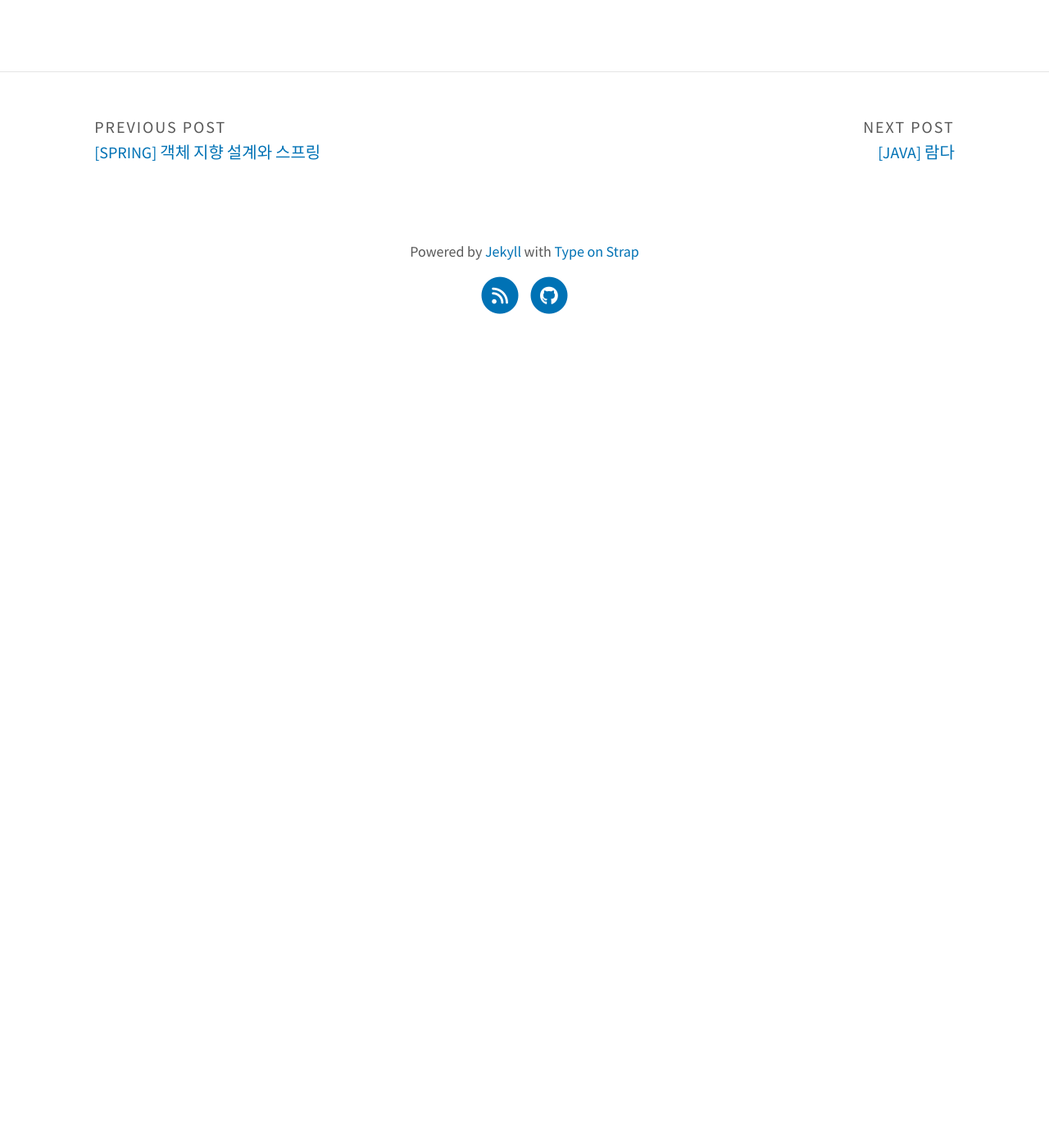
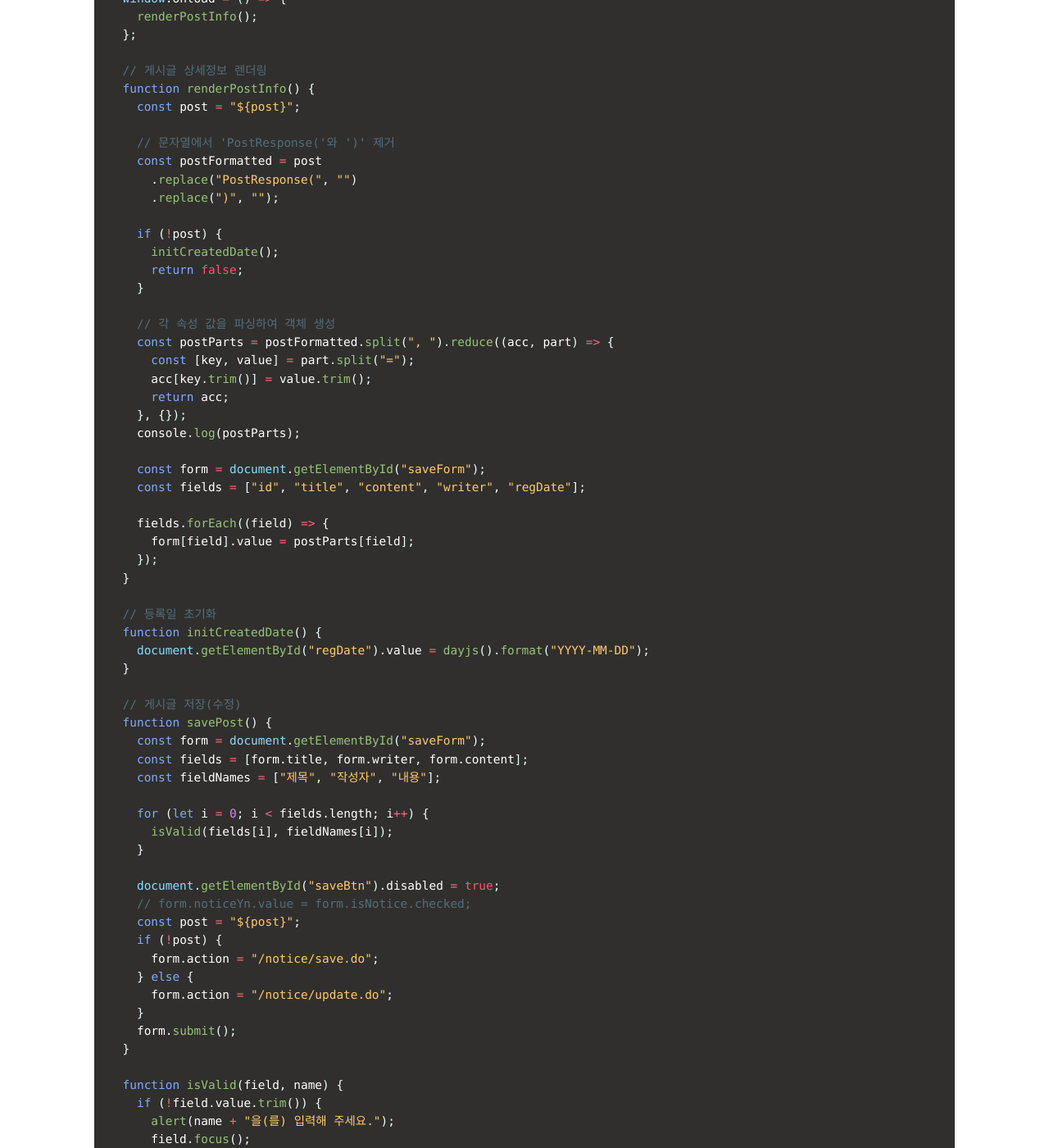
Before and after one commit to shkim00216/shkim00216.github.io, a Jekyll site: the page built from _posts/2024-09-23-springboot-board02.md, in a window 1280 px wide and 1400 px high, scrolled down 7165 px. Shown: the whole window at 82% size. Built offline with Jekyll 4.4.1, drawn with Linux system fonts in a browser that asks for light colours; some web fonts are replaced; a script that is not in the unit is left out; before the commit the page ends 7587 px from its top, so only the background shows below that; some of the changed text lies outside the part shown.

Commit message:
0926 수정

````diff
--- a/_posts/2024-09-23-springboot-board02.md
+++ b/_posts/2024-09-23-springboot-board02.md
@@ -308,6 +312,148 @@ public String openPostView(@RequestParam("id") final Long id, Model model) {
 
 - noticeInsert.jsp javascript 코드 오류 발생
 
+```jsp
+//noticeInsert.jsp
+<script src="https://cdnjs.cloudflare.com/ajax/libs/dayjs/1.11.13/dayjs.min.js"></script> //dayjs 라이브러리 추가
+<script src="https://cdnjs.cloudflare.com/ajax/libs/dayjs/1.11.13/plugin/customParseFormat.min.js"></script>
+<script>
+  dayjs.extend(dayjs_plugin_customParseFormat);
+</script>
+<script type="text/javascript">
+  window.onload = () => {
+    renderPostInfo();
+  };
+
+  // 게시글 상세정보 렌더링
+  function renderPostInfo() {
+    const post = "${post}";
+
+    // 문자열에서 'PostResponse('와 ')' 제거
+    const postFormatted = post
+      .replace("PostResponse(", "")
+      .replace(")", "");
+
+    if (!post) {
+      initCreatedDate();
+      return false;
+    }
+
+    // 각 속성 값을 파싱하여 객체 생성
+    const postParts = postFormatted.split(", ").reduce((acc, part) => {
+      const [key, value] = part.split("=");
+      acc[key.trim()] = value.trim();
+      return acc;
+    }, {});
+    console.log(postParts);
+
+    const form = document.getElementById("saveForm");
+    const fields = ["id", "title", "content", "writer", "regDate"];
+
+    fields.forEach((field) => {
+      form[field].value = postParts[field];
+    });
+  }
+
+  // 등록일 초기화
+  function initCreatedDate() {
+    document.getElementById("regDate").value = dayjs().format("YYYY-MM-DD");
+  }
+
+  // 게시글 저장(수정)
+  function savePost() {
+    const form = document.getElementById("saveForm");
+    const fields = [form.title, form.writer, form.content];
+    const fieldNames = ["제목", "작성자", "내용"];
+
+    for (let i = 0; i < fields.length; i++) {
+      isValid(fields[i], fieldNames[i]);
+    }
+
+    document.getElementById("saveBtn").disabled = true;
+    // form.noticeYn.value = form.isNotice.checked;
+    const post = "${post}";
+    if (!post) {
+      form.action = "/notice/save.do";
+    } else {
+      form.action = "/notice/update.do";
+    }
+    form.submit();
+  }
+
+  function isValid(field, name) {
+    if (!field.value.trim()) {
+      alert(name + "을(를) 입력해 주세요.");
+      field.focus();
+      throw new Error(name + "이(가) 입력되지 않았습니다.");
+    }
+  }
+</script>
+//post 값이 제대로 나오지 않아 코드 수정
+//게시글 수정 및 저장 시에 action 코드 수정
+//아직 수정 시에 값 렌더링 후 날짜값 포맷 변경 불가...
+```
+
+```jsp
+//noticeInsert.jsp
+fields.forEach((field) => {
+  if (field === "regDate") {
+    da = postParts[field];
+    const fieldFormatted = da.replace("KST", "");
+    form[field].value = dayjs(fieldFormatted).format("YYYY-MM-DD");
+  } else {
+    form[field].value = postParts[field];
+  }
+});
+//위에서 못한 날짜값 포맷 성공함...!!
+```
+
+---
+
+#### 게시글 삭제 구현
+
+```jsp
+//noticeView.jsp
+<script type="text/javascript">
+  // 게시글 삭제
+  function deletePost() {
+    const id = "${post.id}";
+
+    if (!confirm(id + "번 게시글을 삭제할까요?")) {
+      return false;
+    }
+
+    const formHtml = `
+          <form id="deleteForm" action="${pageContext.request.contextPath}/notice/delete.do" method="post">
+              <input type="hidden" id="id" name="id" value="${post.id}" />
+          </form>
+      `;
+    const doc = new DOMParser().parseFromString(formHtml, "text/html");
+    const form = doc.body.firstChild;
+    document.body.append(form);
+    document.getElementById("deleteForm").submit();
+  }
+</script>
+```
+
+---
+
+#### 컨트롤러 Alert 메시지 처리
+
+- messageRedirect.jsp 코드 수정
+
+```jsp
+<%@ page import="java.util.Map" %>
+<%@ page import="java.util.Map.Entry" %>
+//jsp 페이지에 임포트 추가
+```
+
+---
+
+#### 로그 출력
+
+- 인터셉트 로그 출력은 완료했으나, sql 쿼리 로그가 찍히지 않음
+  - log4j2 로그 설정에 대해 더 알아볼 것 !
+
 ---
 
 #### 문제 해결
````
Also changed, not shown: other parts of _posts/2024-09-23-springboot-board02.md (+4 -0 lines), _posts/2024-09-07-java-base.md (+4 -4 lines).
